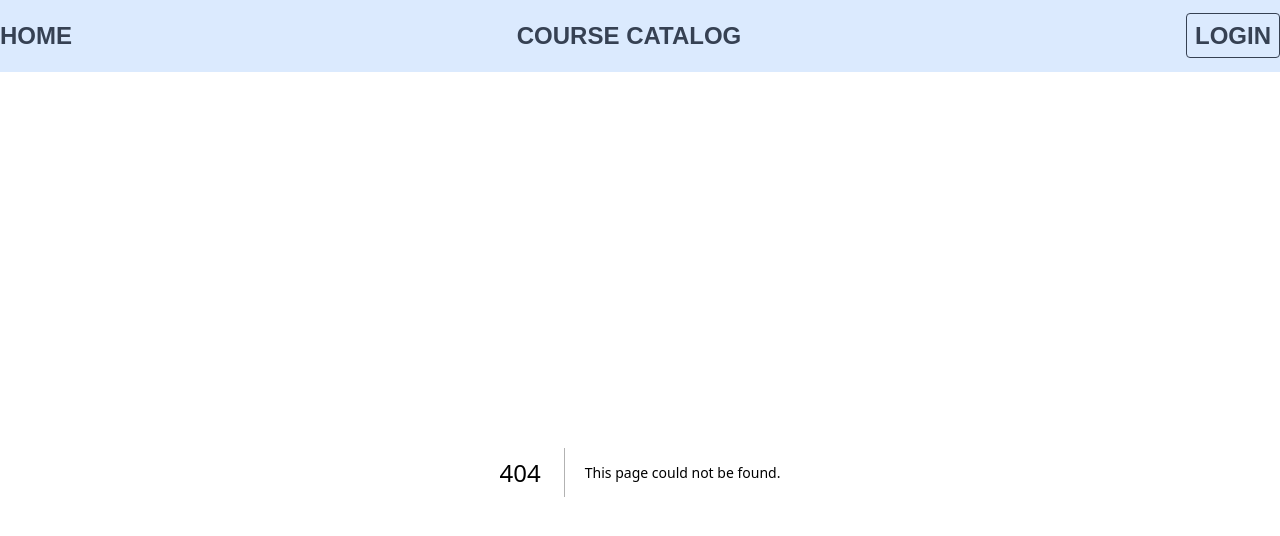
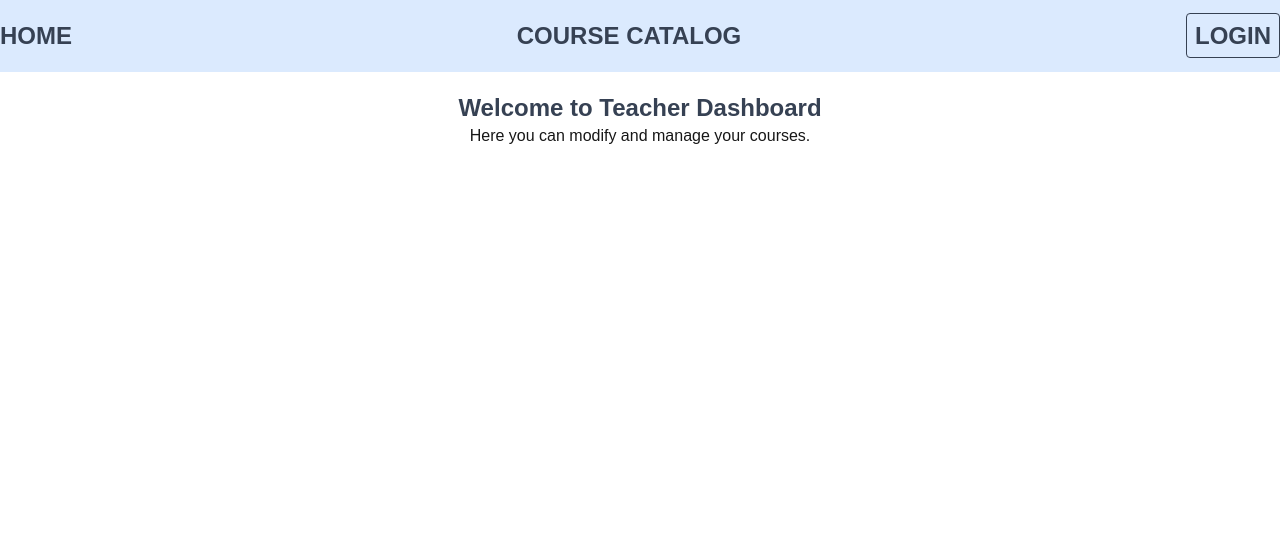
Before and after one commit to Sharper93/SDEV255_FinalProject_Samantha_Madisyn_Nwe, a Next.js app in the folder course-manager/: page /teacherDash in a window 1280 px wide. Before the commit this address had no page. Shown: the top 536 px of the page. Built offline with nearby package versions, Linux system fonts and the light colour scheme.

Commit message:
teacher dir created w/ page.js
This page will populate once the teacher's login is verified.

```diff
--- /dev/null
+++ b/course-manager/src/app/teacherDash/page.js
@@ -0,0 +1,12 @@
+import React from "react";
+
+// Export the page component as the default export of this file
+export default function TeacherDashboard() {
+    return (
+        <div className="container text-center mt-5">
+        <h1 className="text-gray-700 text-2xl font-bold">Welcome to Teacher Dashboard</h1>
+        <p>Here you can modify and manage your courses.</p>
+
+      </div>
+    );
+  }
```
